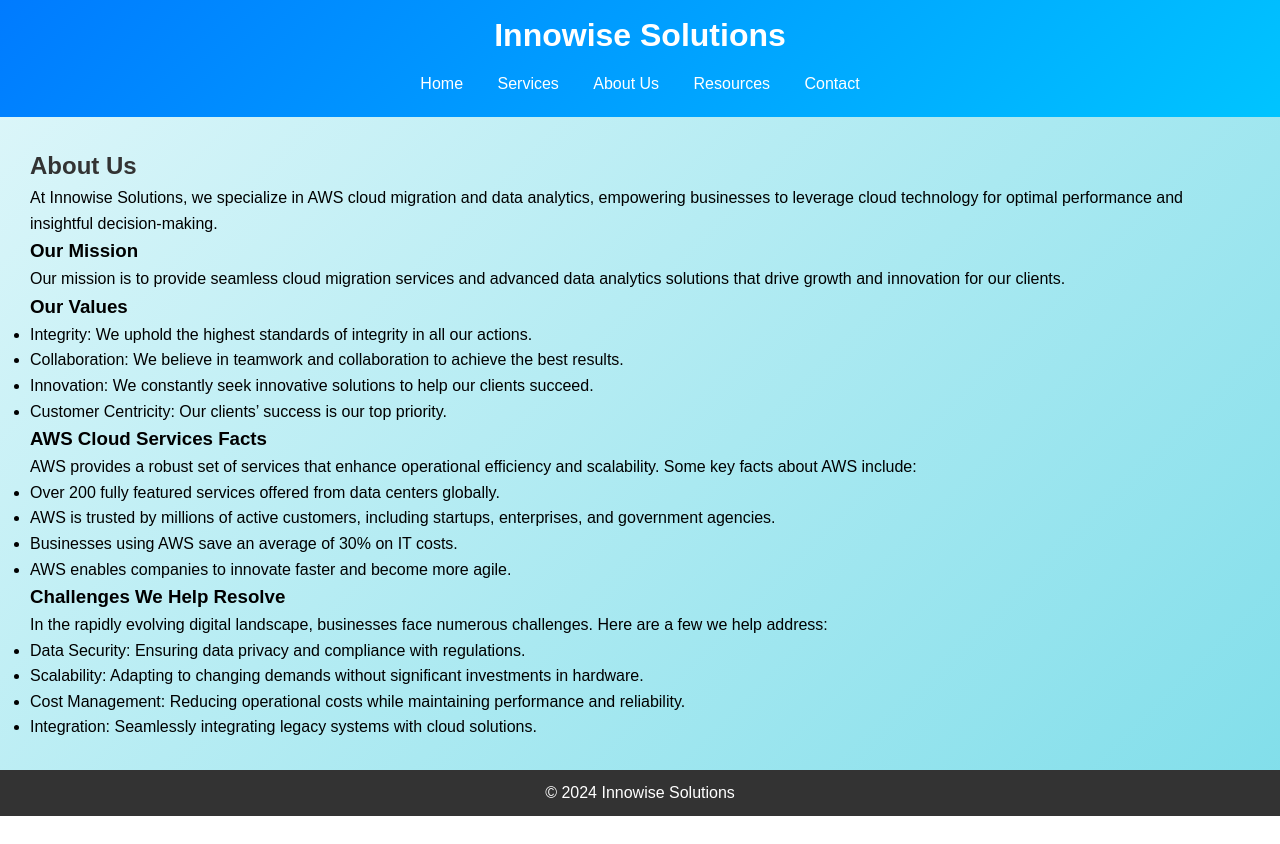
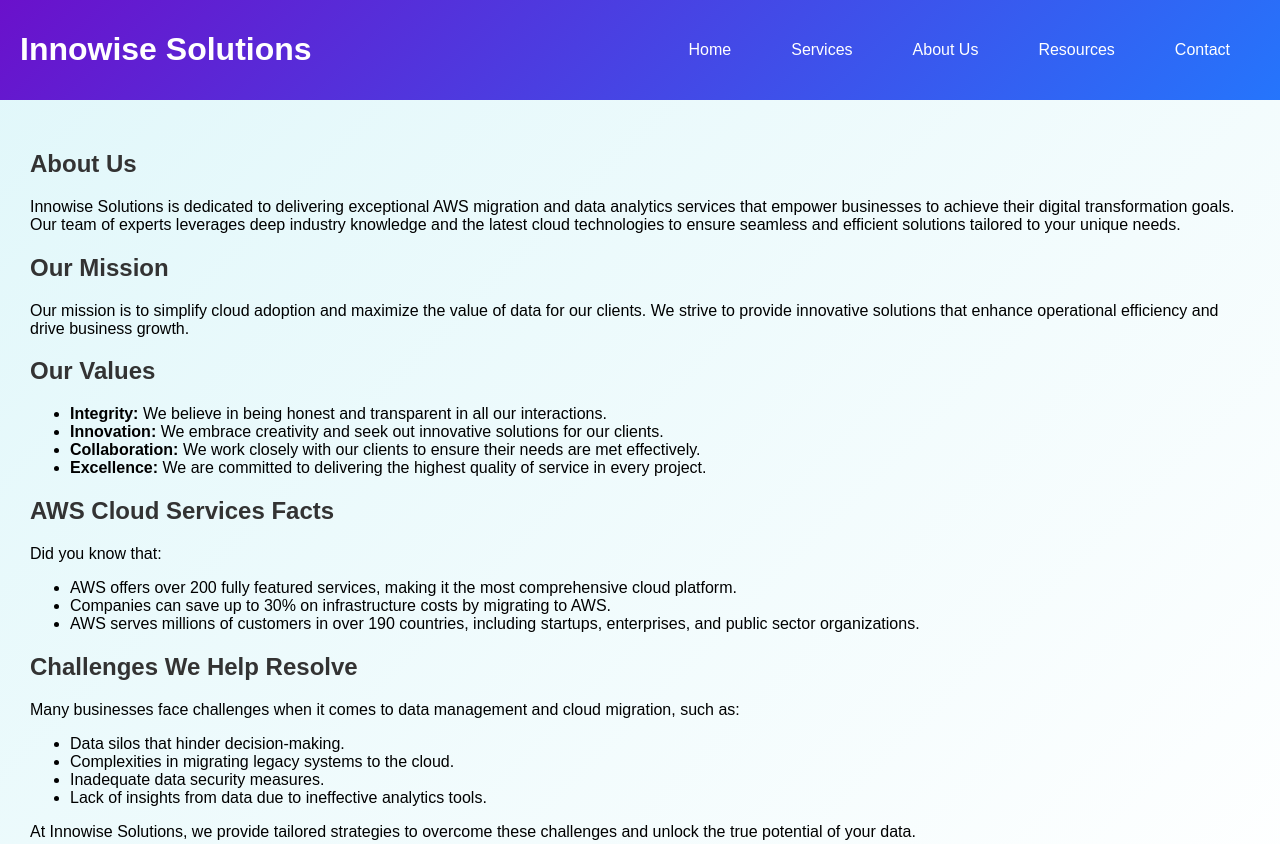
Before and after one commit to hulashc/innopage, a plain HTML site: page About.html in a window 1280 px wide. Shown: the top 844 px of the page. Before the commit the page ends 816 px from the top, so only its background shows below. Drawn offline with Linux system fonts and the light colour scheme.

Commit message:
More styling the nav bar

```diff
--- a/About.html
+++ b/About.html
@@ -3,12 +3,14 @@
 <head>
     <meta charset="UTF-8">
     <meta name="viewport" content="width=device-width, initial-scale=1.0">
-    <title>About Us | Innowise Solutions</title>
+    <title>About Us - Innowise Solutions</title>
     <link rel="stylesheet" href="styles.css">
 </head>
 <body>
     <header>
+        <div class="logo">
             <h1>Innowise Solutions</h1>
+        </div>
         <nav>
             <ul>
                 <li><a href="index.html">Home</a></li>
@@ -27,38 +29,49 @@
         </nav>
     </header>
 
-    <section id="about-us">
+
+    <section id="about">
+        <div class="section-container">
             <h2>About Us</h2>
-        <p>At Innowise Solutions, we specialize in AWS cloud migration and data analytics, empowering businesses to leverage cloud technology for optimal performance and insightful decision-making.</p>
+            <p>Innowise Solutions is dedicated to delivering exceptional AWS migration and data analytics services that empower businesses to achieve their digital transformation goals. Our team of experts leverages deep industry knowledge and the latest cloud technologies to ensure seamless and efficient solutions tailored to your unique needs.</p>
+        </div>
 
-        <h3>Our Mission</h3>
-        <p>Our mission is to provide seamless cloud migration services and advanced data analytics solutions that drive growth and innovation for our clients.</p>
+        <div class="section-container">
+            <h2>Our Mission</h2>
+            <p>Our mission is to simplify cloud adoption and maximize the value of data for our clients. We strive to provide innovative solutions that enhance operational efficiency and drive business growth.</p>
+        </div>
 
-        <h3>Our Values</h3>
+        <div class="section-container">
+            <h2>Our Values</h2>
             <ul>
-            <li>Integrity: We uphold the highest standards of integrity in all our actions.</li>
-            <li>Collaboration: We believe in teamwork and collaboration to achieve the best results.</li>
-            <li>Innovation: We constantly seek innovative solutions to help our clients succeed.</li>
-            <li>Customer Centricity: Our clients’ success is our top priority.</li>
+                <li><strong>Integrity:</strong> We believe in being honest and transparent in all our interactions.</li>
+                <li><strong>Innovation:</strong> We embrace creativity and seek out innovative solutions for our clients.</li>
+                <li><strong>Collaboration:</strong> We work closely with our clients to ensure their needs are met effectively.</li>
+                <li><strong>Excellence:</strong> We are committed to delivering the highest quality of service in every project.</li>
             </ul>
+        </div>
 
-        <h3>AWS Cloud Services Facts</h3>
-        <p>AWS provides a robust set of services that enhance operational efficiency and scalability. Some key facts about AWS include:</p>
+        <div class="section-container">
+            <h2>AWS Cloud Services Facts</h2>
+            <p>Did you know that:</p>
             <ul>
-            <li>Over 200 fully featured services offered from data centers globally.</li>
-            <li>AWS is trusted by millions of active customers, including startups, enterprises, and government agencies.</li>
-            <li>Businesses using AWS save an average of 30% on IT costs.</li>
-            <li>AWS enables companies to innovate faster and become more agile.</li>
+                <li>AWS offers over 200 fully featured services, making it the most comprehensive cloud platform.</li>
+                <li>Companies can save up to 30% on infrastructure costs by migrating to AWS.</li>
+                <li>AWS serves millions of customers in over 190 countries, including startups, enterprises, and public sector organizations.</li>
             </ul>
+        </div>
 
-        <h3>Challenges We Help Resolve</h3>
-        <p>In the rapidly evolving digital landscape, businesses face numerous challenges. Here are a few we help address:</p>
+        <div class="section-container">
+            <h2>Challenges We Help Resolve</h2>
+            <p>Many businesses face challenges when it comes to data management and cloud migration, such as:</p>
             <ul>
-            <li>Data Security: Ensuring data privacy and compliance with regulations.</li>
-            <li>Scalability: Adapting to changing demands without significant investments in hardware.</li>
-            <li>Cost Management: Reducing operational costs while maintaining performance and reliability.</li>
-            <li>Integration: Seamlessly integrating legacy systems with cloud solutions.</li>
+                <li>Data silos that hinder decision-making.</li>
+                <li>Complexities in migrating legacy systems to the cloud.</li>
+                <li>Inadequate data security measures.</li>
+                <li>Lack of insights from data due to ineffective analytics tools.</li>
             </ul>
+            <p>At Innowise Solutions, we provide tailored strategies to overcome these challenges and unlock the true potential of your data.</p>
+        </div>
     </section>
 
     <footer>
--- a/script.js
+++ b/script.js
@@ -1,22 +1,31 @@
-// Fade in effect for sections
 document.addEventListener('DOMContentLoaded', function() {
-    const sections = document.querySelectorAll('section');
+    const dropdowns = document.querySelectorAll('.dropdown');
 
-    sections.forEach(section => {
-        section.style.opacity = 0; // Start hidden
-        section.style.transition = 'opacity 1s';
-    });
+    dropdowns.forEach(dropdown => {
+        dropdown.addEventListener('mouseenter', function() {
+            this.querySelector('.dropdown-content').style.display = 'block';
+            setTimeout(() => {
+                this.querySelector('.dropdown-content').style.opacity = '1';
+            }, 0); // Allow the display to update before changing opacity
+        });
 
-    const observer = new IntersectionObserver(entries => {
-        entries.forEach(entry => {
-            if (entry.isIntersecting) {
-                entry.target.style.opacity = 1; // Fade in
-                observer.unobserve(entry.target); // Stop observing once in view
-            }
+        dropdown.addEventListener('mouseleave', function() {
+            this.querySelector('.dropdown-content').style.opacity = '0';
+            setTimeout(() => {
+                this.querySelector('.dropdown-content').style.display = 'none';
+            }, 300); // Match the transition duration
         });
     });
 
-    sections.forEach(section => {
-        observer.observe(section);
+    // Close dropdowns when clicking outside
+    document.addEventListener('click', function(event) {
+        if (!event.target.closest('.dropdown')) {
+            dropdowns.forEach(dropdown => {
+                dropdown.querySelector('.dropdown-content').style.opacity = '0';
+                setTimeout(() => {
+                    dropdown.querySelector('.dropdown-content').style.display = 'none';
+                }, 300); // Match the transition duration
+            });
+        }
     });
 });
--- a/styles.css
+++ b/styles.css
@@ -1,127 +1,138 @@
-/* Reset default browser styles */
-* {
+/* Global styles */
+body {
+    font-family: Arial, sans-serif;
     margin: 0;
     padding: 0;
-    box-sizing: border-box;
+    background: linear-gradient(135deg, #e0f7fa, #ffffff); /* Light gradient background */
 }
 
-/* Body Styling */
-body {
-    font-family: Arial, sans-serif;
-    line-height: 1.6;
-    background: linear-gradient(135deg, #e0f7fa, #80deea); /* Light blue gradient background */
+/* Header styles */
+header {
+    background: linear-gradient(135deg, #6a11cb, #2575fc); /* Elegant blue gradient */
+    color: white;
+    padding: 10px 20px; /* Adjust padding for better spacing */
+    display: flex;
+    justify-content: space-between; /* Aligns the title and nav items */
+    align-items: center; /* Vertically centers the items */
+    position: sticky; /* Makes the navbar sticky */
+    top: 0; /* Positions the navbar at the top */
+    z-index: 1000; /* Ensures the navbar is above other elements */
 }
 
-/* Header Styling */
-header {
-    background: linear-gradient(135deg, #007bff, #00c4ff); /* Gradient for header */
-    color: white;
-    padding: 10px 0;
-    text-align: center;
-}
-
-/* Navigation Styles */
+/* Navigation styles */
 nav ul {
     list-style: none;
     padding: 0;
     margin: 0;
+    display: flex; /* Changes to flex for horizontal layout */
 }
 
 nav ul li {
-    display: inline-block;
+    margin: 0 15px; /* Adds space between nav items */
     position: relative; /* Important for dropdown */
 }
 
 nav ul li a {
     color: white;
     text-decoration: none;
-    padding: 10px 15px;
-    display: inline-block;
-    transition: background-color 0.3s;
+    padding: 10px 15px; /* Adds padding around links */
+    transition: background-color 0.3s; /* Adds a transition effect */
 }
 
 nav ul li a:hover {
-    background-color: rgba(255, 255, 255, 0.2); /* Change color on hover */
+    background-color: rgba(255, 255, 255, 0.2); /* Adds a hover effect */
+    border-radius: 5px; /* Rounds the corners on hover */
 }
 
-/* Dropdown Menu Styles */
+/* Dropdown styles */
 .dropdown-content {
     display: none; /* Hide dropdown by default */
     position: absolute; /* Ensure dropdown is aligned */
-    background-color: #007bff; /* Blue background */
+    background: linear-gradient(135deg, #6a11cb, #2575fc); /* Match the navbar gradient */
     min-width: 200px; /* Adjust width */
     box-shadow: 0px 8px 16px rgba(0, 0, 0, 0.2);
     z-index: 1;
+    opacity: 0; /* Set initial opacity for animation */
+    transition: opacity 0.3s ease; /* Smooth transition for visibility */
 }
 
+/* Show dropdown on hover */
 .dropdown:hover .dropdown-content {
     display: block; /* Show dropdown on hover */
+    opacity: 1; /* Fade-in effect */
 }
 
+/* Dropdown links */
 .dropdown-content li {
     display: block; /* Stacks dropdown items vertically */
 }
 
+/* Dropdown links */
 .dropdown-content li a {
     padding: 12px 16px;
     display: block;
     color: white;
+    text-decoration: none;
+    transition: background-color 0.3s; /* Add transition for hover effect */
 }
 
-/* General Section Styling */
+.dropdown-content li a:hover {
+    background-color: rgba(255, 255, 255, 0.3); /* Change color on hover */
+}
+
+/* Section styles */
 section {
     padding: 20px;
     margin: 10px;
 }
 
-/* Headings Styling */
+/* Heading styles */
 h2 {
     color: #333;
 }
 
-/* Form Styling */
+/* Form styles */
 form {
     display: flex;
     flex-direction: column;
 }
 
-/* Form Labels */
 form label {
     margin-top: 10px;
-    font-weight: bold; /* Bold labels for better visibility */
 }
 
-/* Form Inputs and Textareas */
-form input, form textarea {
-    padding: 12px; /* Increased padding for comfort */
+form input,
+form textarea {
+    padding: 8px;
     margin-top: 5px;
-    border: 1px solid #007bff; /* Blue border for inputs */
-    border-radius: 5px; /* Rounded corners */
-    transition: border-color 0.3s; /* Smooth transition */
+    border-radius: 5px; /* Rounded corners for input fields */
+    border: 1px solid #ccc; /* Light border */
+    transition: border-color 0.3s; /* Smooth transition for border color */
 }
 
-form input:focus, form textarea:focus {
-    border-color: #00c4ff; /* Change border color on focus */
-    outline: none; /* Remove default outline */
+form input:focus,
+form textarea:focus {
+    border-color: #007BFF; /* Change border color on focus */
 }
 
-/* Button Styling */
+/* Button styles */
 button {
-    margin-top: 20px;
-    padding: 12px;
-    background-color: #007bff; /* Blue background */
+    margin-top: 10px;
+    padding: 10px;
+    background-color: #007BFF;
     color: white;
     border: none;
+    cursor: pointer;
     border-radius: 5px; /* Rounded corners */
-    cursor: pointer;
-    transition: background-color 0.3s; /* Smooth transition */
+    transition: background-color 0.3s, transform 0.3s; /* Smooth transition */
 }
 
 button:hover {
     background-color: #0056b3; /* Darker blue on hover */
+    transform: scale(1.05); /* Slightly scale up on hover */
 }
 
-/* Footer Styling */
+/* Footer styles */
 footer {
     text-align: center;
     padding: 10px 0;
@@ -129,25 +140,26 @@ footer {
     color: white;
 }
 
-/* Contact Section Styling */
-#contact {
-    padding: 40px;
-    margin: 20px auto;
-    max-width: 600px; /* Center the content */
-    background-color: #ffffff; /* White background for form */
+/* About section styling */
+.about-section {
+    border: 2px solid #007BFF; /* Blue border for about sections */
     border-radius: 10px; /* Rounded corners */
-    box-shadow: 0 4px 15px rgba(0, 0, 0, 0.1); /* Subtle shadow for depth */
-    animation: slideIn 1s; /* Animation for content */
+    padding: 20px; /* Padding for content */
+    margin: 10px 0; /* Margin for spacing */
+    background-color: rgba(255, 255, 255, 0.9); /* Light background for contrast */
+    box-shadow: 0 2px 8px rgba(0, 0, 0, 0.2); /* Subtle shadow for depth */
 }
 
-/* Keyframe for Slide-in Animation */
-@keyframes slideIn {
+/* Animation styles */
+@keyframes fadeIn {
     from {
         opacity: 0;
-        transform: translateY(20px);
     }
     to {
         opacity: 1;
-        transform: translateY(0);
     }
 }
+
+section {
+    animation: fadeIn 0.5s ease-in; /* Fade-in effect for sections */
+}
```
Also changed, not shown: How-we-work.html (+4 -1 lines), blog.html (+4 -1 lines), contact.html (+4 -1 lines), index.html (+4 -1 lines), partnership.html (+4 -1 lines), resources.html (+5 -2 lines), services.html (+4 -1 lines). Lines whose indentation alone changed are shown as unchanged.
